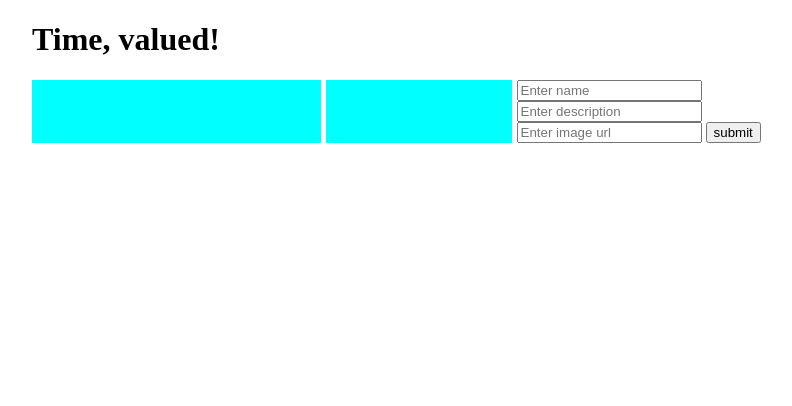
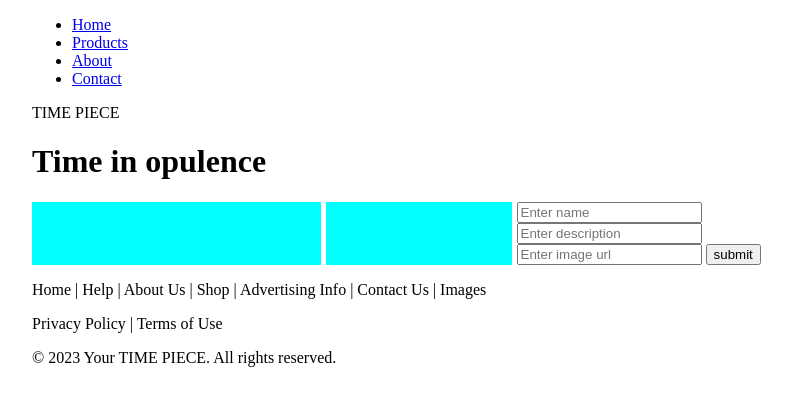
Before and after one commit to KellyBrianMurimi/Phase-1-Project, a plain HTML site: page index.html in a window 1280 px wide. Shown: the whole page, without its empty margins (192-984 px from the left). Drawn offline with Linux system fonts and the light colour scheme; no server answers.

```diff
--- a/index.html
+++ b/index.html
@@ -7,9 +7,21 @@
     <link rel="stylesheet" href="./style.css">
   </head>
   <body>
-    <div>
-    <h1>Time, valued!</h1>
-    </div>
+    <div id="navbar">
+      <ul>
+          <li><a href="#">Home</a></li>
+          <li><a href="#">Products</a></li>
+          <li><a href="#">About</a></li>
+          <li><a href="#">Contact</a></li>
+      </ul>
+      <div id="navbar-text">
+        <p>TIME PIECE</p>
+      </div>
+  </div>
+  <div>
+<div>
+  <h1>Time in opulence</h1>
+</div>
     <div id="container">
         <div id="all_watches">
         </div>
@@ -25,6 +37,12 @@
     </div>
 </div>
 
+     <div id="footer">
+  <p> Home | Help | About Us | Shop | Advertising Info | Contact Us | Images </p>
+  <p> Privacy Policy | Terms of Use</p>
+  <p>&copy; 2023 Your TIME PIECE. All rights reserved.</p>
+</div>
+
     <script src="./index.js"></script>
   </body>
 </html>
```
